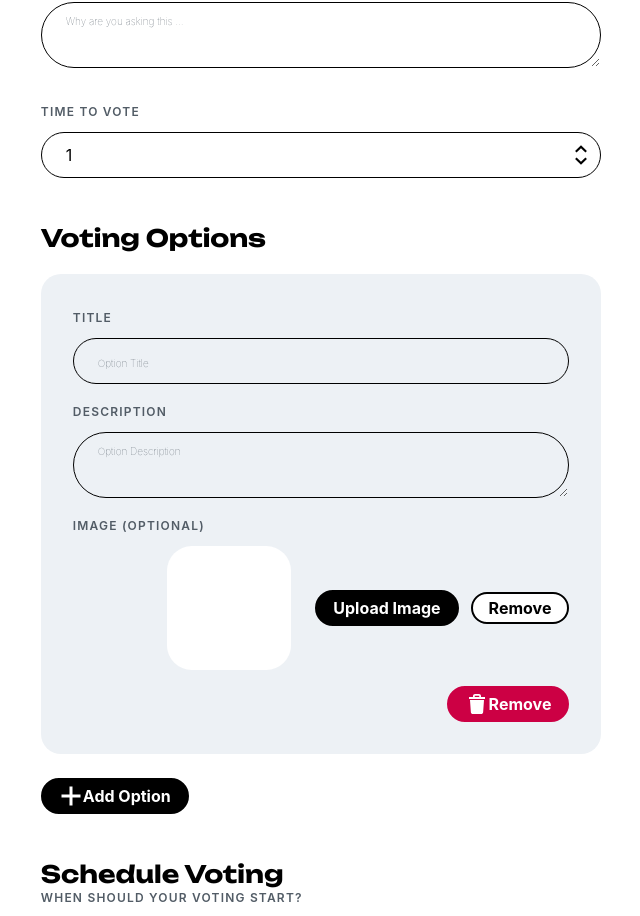
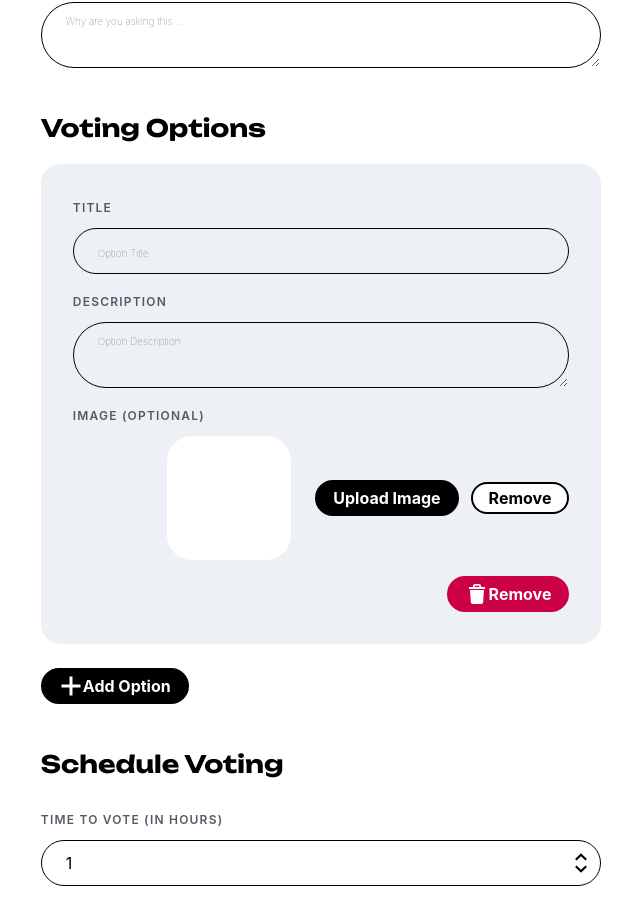
Before and after one commit to justArale/pollzone-client, a React (Vite) app: page /projects/1/1/edit in a window 1280 px wide. Shown: the part 366-1282 px from the top of the page, without its empty margins (132-772 px from the left). Built offline with nearby package versions, Linux system fonts and the light colour scheme; no server answers.

Commit message:
changed postion of time-to-vote-input

```diff
--- a/src/index.css
+++ b/src/index.css
@@ -289,7 +289,3 @@ body {
   align-self: flex-end;
   text-align: center;
 }
-
-.alignWidth {
-  width: calc(60%);
-}
--- a/src/pages/creatorfeatures/CreateProjectPage.jsx
+++ b/src/pages/creatorfeatures/CreateProjectPage.jsx
@@ -239,24 +239,6 @@ function CreateProjectPage() {
                 }`}
               />
             </div>
-            <div className="inputBox">
-              <label htmlFor="timeCount" className="label secondaryColor">
-                Time to vote
-              </label>
-              <div className="numberInputWrapper">
-                <input
-                  type="number"
-                  id="timeCount"
-                  name="timeCount"
-                  value={formValues.timeCount}
-                  onChange={handleInputChange}
-                  min="1"
-                  required
-                  className="body inputFrame "
-                />
-                <img src={selectIcon} alt="-" className="selectIcon" />
-              </div>
-            </div>
           </div>
 
           <div className="optionInputBoxWrapper">
@@ -370,8 +352,26 @@ function CreateProjectPage() {
               </button>
             </div>
           </div>
-          <div className="alignWidth">
+          <div className="editProfilWrapper">
             <h3 className="sectionTitle">Schedule Voting</h3>
+            <div className="inputBox">
+              <label htmlFor="timeCount" className="label secondaryColor">
+                Time to vote (in hours)
+              </label>
+              <div className="numberInputWrapper">
+                <input
+                  type="number"
+                  id="timeCount"
+                  name="timeCount"
+                  value={formValues.timeCount}
+                  onChange={handleInputChange}
+                  min="1"
+                  required
+                  className="body inputFrame "
+                />
+                <img src={selectIcon} alt="-" className="selectIcon" />
+              </div>
+            </div>
             <div className="inputBox">
               <label htmlFor="startDate" className="label secondaryColor">
                 When should your voting start?
--- a/src/pages/creatorfeatures/EditProjectPage.jsx
+++ b/src/pages/creatorfeatures/EditProjectPage.jsx
@@ -238,29 +238,6 @@ function EditProjectPage() {
                 }`}
               />
             </div>
-            <div className="inputBox">
-              <label htmlFor="timeCount" className="label secondaryColor">
-                Time to vote
-              </label>
-              <div className="numberInputWrapper">
-                <input
-                  type="number"
-                  id="timeCount"
-                  name="timeCount"
-                  value={formValues.timeCount}
-                  onChange={handleInputChange}
-                  min="1"
-                  required
-                  className="body inputFrame "
-                />
-                <img
-                  src={selectIcon}
-                  alt="-"
-                  className="selectIcon"
-                  // onClick={handleIconClick}
-                />
-              </div>
-            </div>
           </div>
 
           <div className="optionInputBoxWrapper">
@@ -380,8 +357,31 @@ function EditProjectPage() {
               </button>
             </div>
           </div>
-          <div className="alignWidth">
+          <div className="editProfilWrapper">
             <h3 className="sectionTitle">Schedule Voting</h3>
+            <div className="inputBox">
+              <label htmlFor="timeCount" className="label secondaryColor">
+                Time to vote (in hours)
+              </label>
+              <div className="numberInputWrapper">
+                <input
+                  type="number"
+                  id="timeCount"
+                  name="timeCount"
+                  value={formValues.timeCount}
+                  onChange={handleInputChange}
+                  min="1"
+                  required
+                  className="body inputFrame "
+                />
+                <img
+                  src={selectIcon}
+                  alt="-"
+                  className="selectIcon"
+                  // onClick={handleIconClick}
+                />
+              </div>
+            </div>
             <div className="inputBox">
               <label htmlFor="startDate" className="label secondaryColor">
                 When should your voting start?
```
Also changed, not shown: src/components/Dashboard.css (+1 -58 lines).
